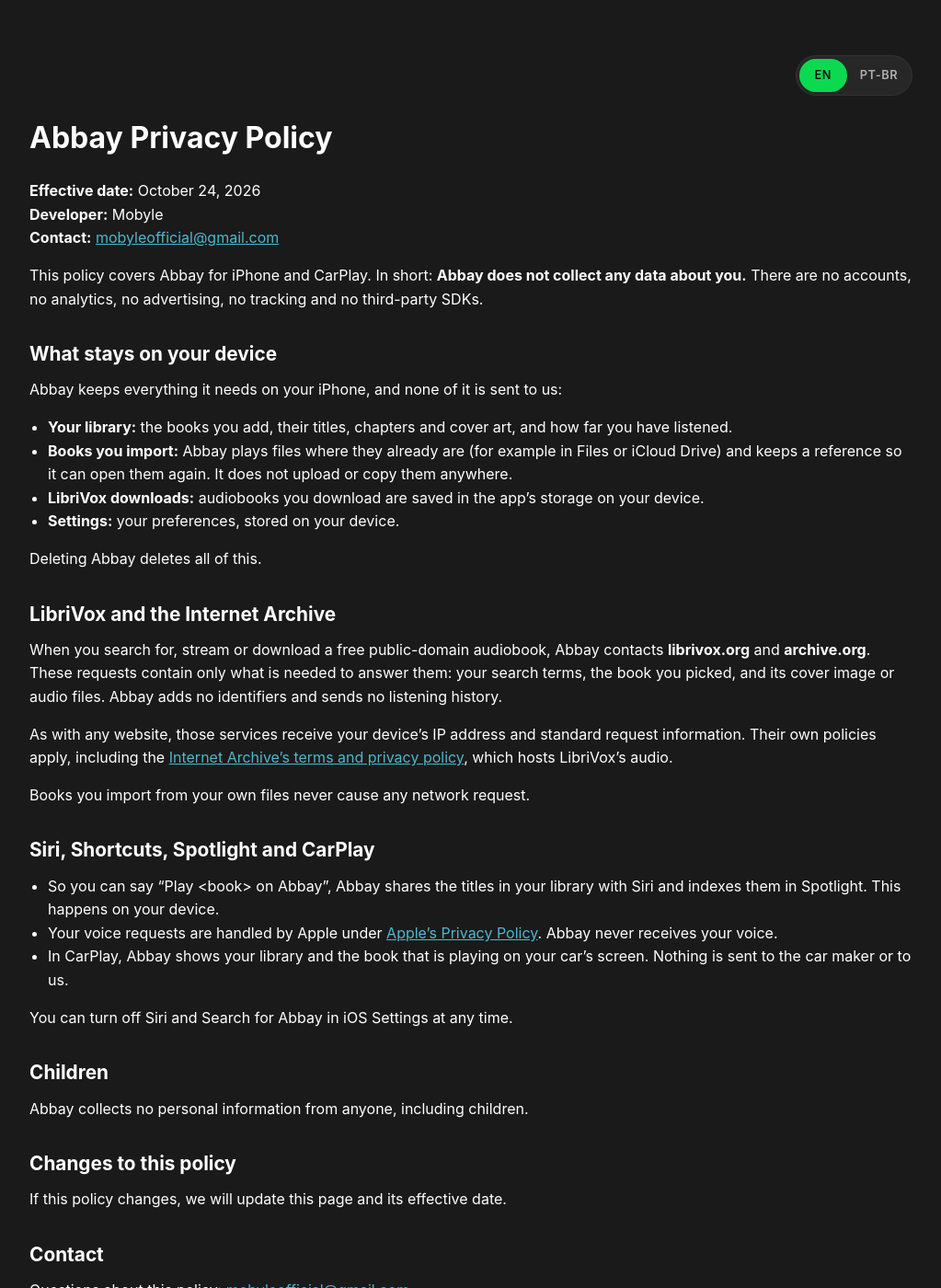
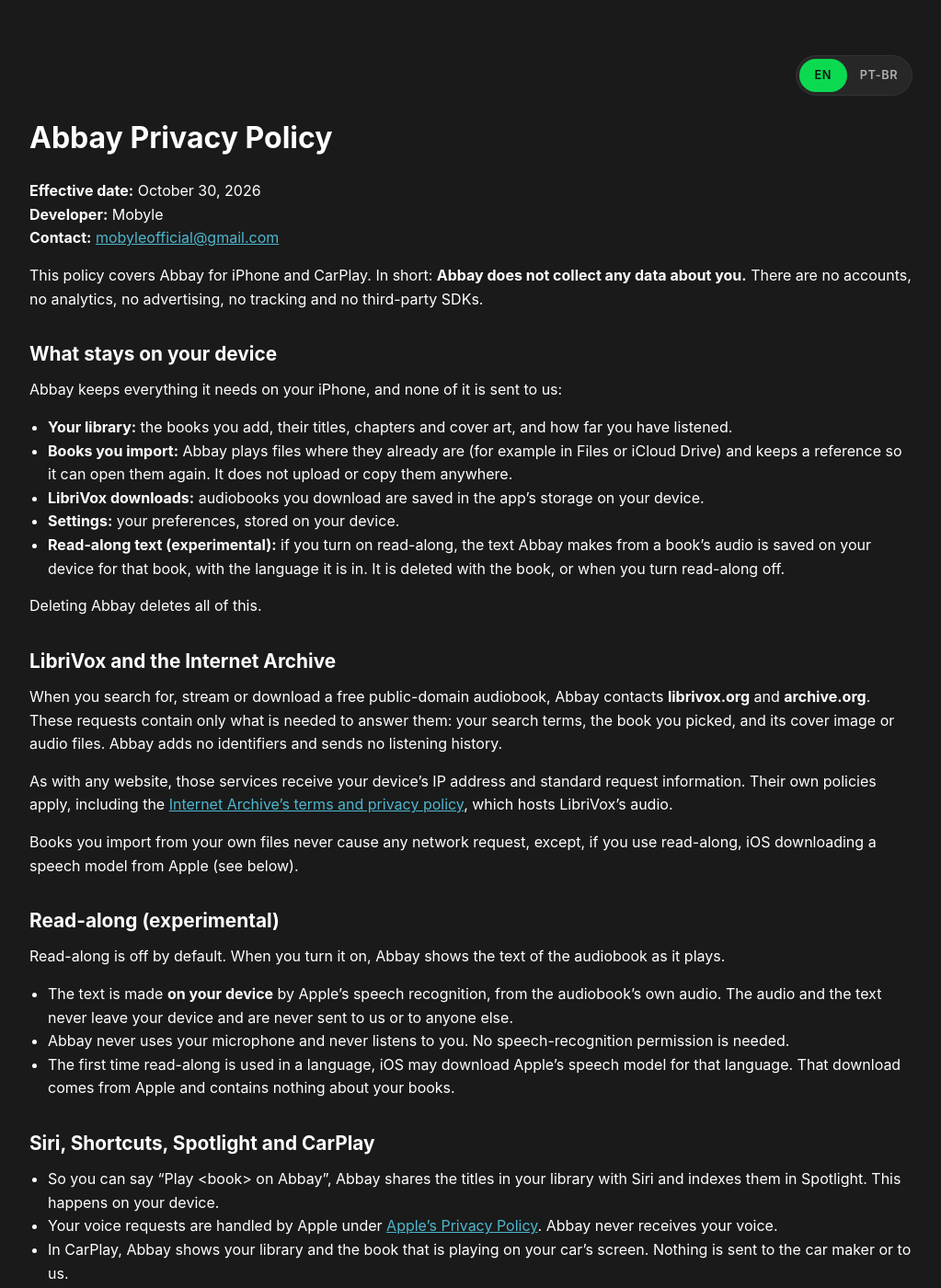
Before and after one commit to mobyleOfficial/mobyleofficial.github.io, a Jekyll site: the page built from abbay/privacy-policy.md, in a window 1280 px wide and 1400 px high. Shown: the whole window at 92% size, without its empty margins (128-1151 px from the left). Built offline with Jekyll 4.4.1, drawn with Linux system fonts in a browser that asks for light colours.

Commit message:
docs(abbay): privacy policy covers experimental read-along (#14)
Updates the Abbay privacy policy for **read-along**, the experimental feature shipped in Abbay 1.4.0 (mobyleOfficial/AbbayiOS#192, #289).

## What changed (English and Portuguese)

- **Effective date:** October 24 → **October 30, 2026**.
- **What stays on your device:** new bullet, *Read-along text (experimental)*: the text made from a book's audio is saved on the device with its language, and deleted with the book or when read-along is turned off.
- **LibriVox and the Internet Archive:** "Books you import … never cause any network request" now adds the one exception: with read-along, iOS may download a speech model from Apple.
- **New section, Read-along (experimental):** off by default. The text is made on the device by Apple's speech recognition from the audiobook's own audio; audio and text never leave the device; no microphone, no speech-recognition permission; iOS may download Apple's speech model for a language once, and that download contains nothing about the user's books.

Nothing else changes: Abbay still collects no data, and the App Store privacy label ("Data Not Collected") stays correct.

## How it was checked

The wording matches the shipped behaviour in AbbayiOS 1.4.0 (on-device `SpeechTranscriber`, no usage-description keys, transcripts stored per book and deleted with it or when the switch is off). No local Jekyll here; the live page is checked after the Pages deploy.

```diff
--- a/abbay/privacy-policy.md
+++ b/abbay/privacy-policy.md
@@ -40,7 +40,7 @@
 
 # Abbay Privacy Policy
 
-**Effective date:** October 24, 2026<br>
+**Effective date:** October 30, 2026<br>
 **Developer:** Mobyle<br>
 **Contact:** [mobyleofficial@gmail.com](mailto:mobyleofficial@gmail.com)
 
@@ -54,6 +54,7 @@
 - **Books you import:** Abbay plays files where they already are (for example in Files or iCloud Drive) and keeps a reference so it can open them again. It does not upload or copy them anywhere.
 - **LibriVox downloads:** audiobooks you download are saved in the app's storage on your device.
 - **Settings:** your preferences, stored on your device.
+- **Read-along text (experimental):** if you turn on read-along, the text Abbay makes from a book's audio is saved on your device for that book, with the language it is in. It is deleted with the book, or when you turn read-along off.
 
 Deleting Abbay deletes all of this.
 
@@ -63,7 +64,15 @@
 
 As with any website, those services receive your device's IP address and standard request information. Their own policies apply, including the [Internet Archive's terms and privacy policy](https://archive.org/about/terms.php), which hosts LibriVox's audio.
 
-Books you import from your own files never cause any network request.
+Books you import from your own files never cause any network request, except, if you use read-along, iOS downloading a speech model from Apple (see below).
+
+## Read-along (experimental)
+
+Read-along is off by default. When you turn it on, Abbay shows the text of the audiobook as it plays.
+
+- The text is made **on your device** by Apple's speech recognition, from the audiobook's own audio. The audio and the text never leave your device and are never sent to us or to anyone else.
+- Abbay never uses your microphone and never listens to you. No speech-recognition permission is needed.
+- The first time read-along is used in a language, iOS may download Apple's speech model for that language. That download comes from Apple and contains nothing about your books.
 
 ## Siri, Shortcuts, Spotlight and CarPlay
 
@@ -92,7 +101,7 @@
 
 # Política de Privacidade do Abbay
 
-**Data de vigência:** 24 de outubro de 2026<br>
+**Data de vigência:** 30 de outubro de 2026<br>
 **Desenvolvedor:** Mobyle<br>
 **Contato:** [mobyleofficial@gmail.com](mailto:mobyleofficial@gmail.com)
 
@@ -106,6 +115,7 @@
 - **Livros importados:** o Abbay reproduz os arquivos onde eles já estão (por exemplo, no app Arquivos ou no iCloud Drive) e guarda uma referência para abri-los de novo. Ele não envia nem copia esses arquivos para lugar nenhum.
 - **Downloads do LibriVox:** os audiolivros baixados ficam salvos no armazenamento do app, no seu aparelho.
 - **Ajustes:** suas preferências, guardadas no seu aparelho.
+- **Texto da leitura acompanhada (experimental):** se você ativar a leitura acompanhada, o texto que o Abbay gera a partir do áudio de um livro fica salvo no seu aparelho, com o idioma dele. Ele é apagado junto com o livro ou quando você desativa a leitura acompanhada.
 
 Apagar o Abbay apaga tudo isso.
 
@@ -115,7 +125,15 @@
 
 Como acontece com qualquer site, esses serviços recebem o endereço IP do seu aparelho e as informações padrão da solicitação. Valem as políticas deles, incluindo os [termos e a política de privacidade do Internet Archive](https://archive.org/about/terms.php), que hospeda o áudio do LibriVox.
 
-Livros importados dos seus próprios arquivos nunca geram nenhuma solicitação de rede.
+Livros importados dos seus próprios arquivos nunca geram nenhuma solicitação de rede, exceto, se você usar a leitura acompanhada, o download de um modelo de fala da Apple feito pelo iOS (veja abaixo).
+
+## Leitura acompanhada (experimental)
+
+A leitura acompanhada vem desativada. Quando você a ativa, o Abbay mostra o texto do audiolivro enquanto ele toca.
+
+- O texto é gerado **no seu aparelho** pelo reconhecimento de fala da Apple, a partir do próprio áudio do audiolivro. O áudio e o texto nunca saem do seu aparelho e nunca são enviados para nós nem para ninguém.
+- O Abbay nunca usa o seu microfone e nunca escuta você. Nenhuma permissão de reconhecimento de fala é necessária.
+- Na primeira vez que a leitura acompanhada é usada em um idioma, o iOS pode baixar o modelo de fala da Apple para esse idioma. Esse download vem da Apple e não contém nada sobre os seus livros.
 
 ## Siri, Atalhos, Spotlight e CarPlay
 
```
